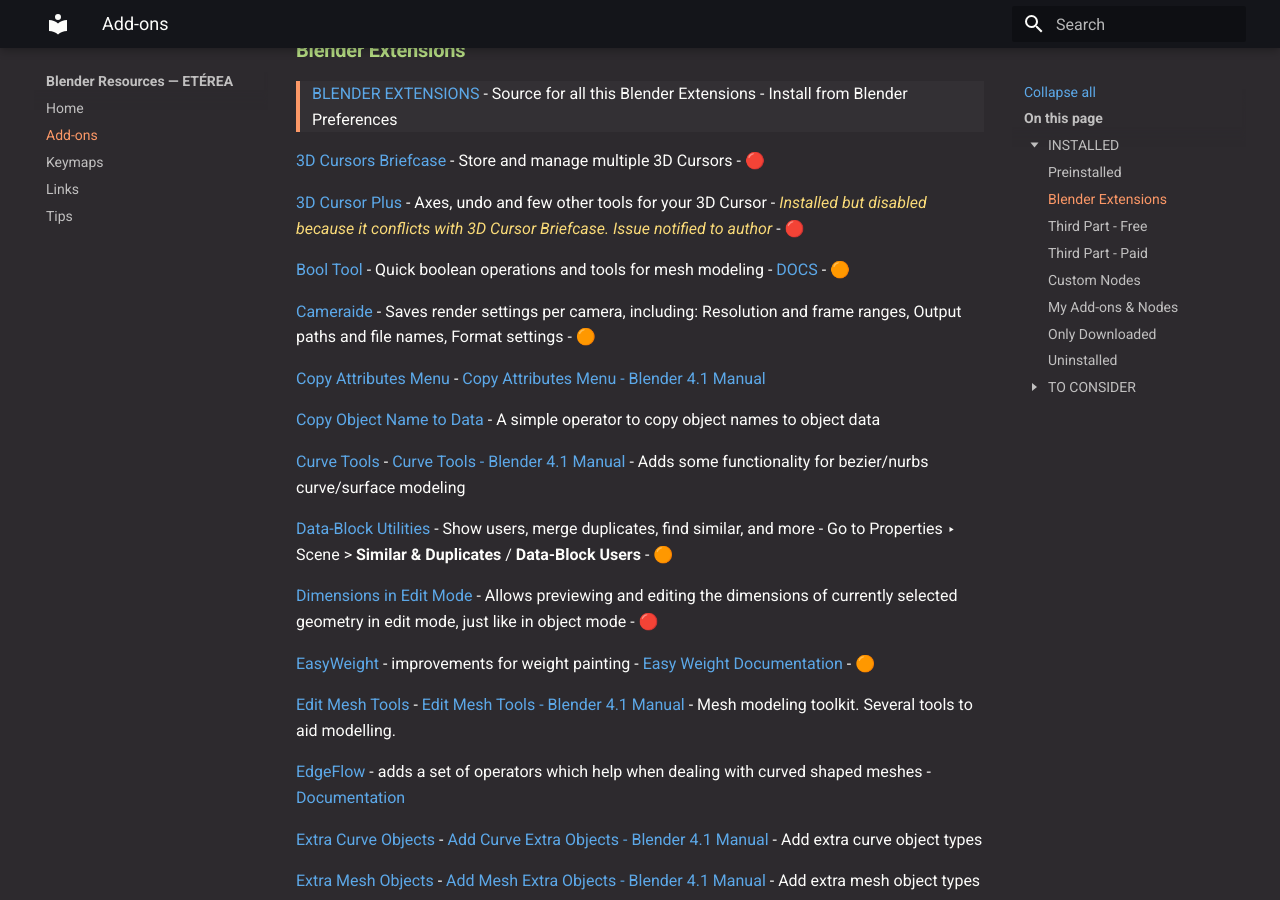
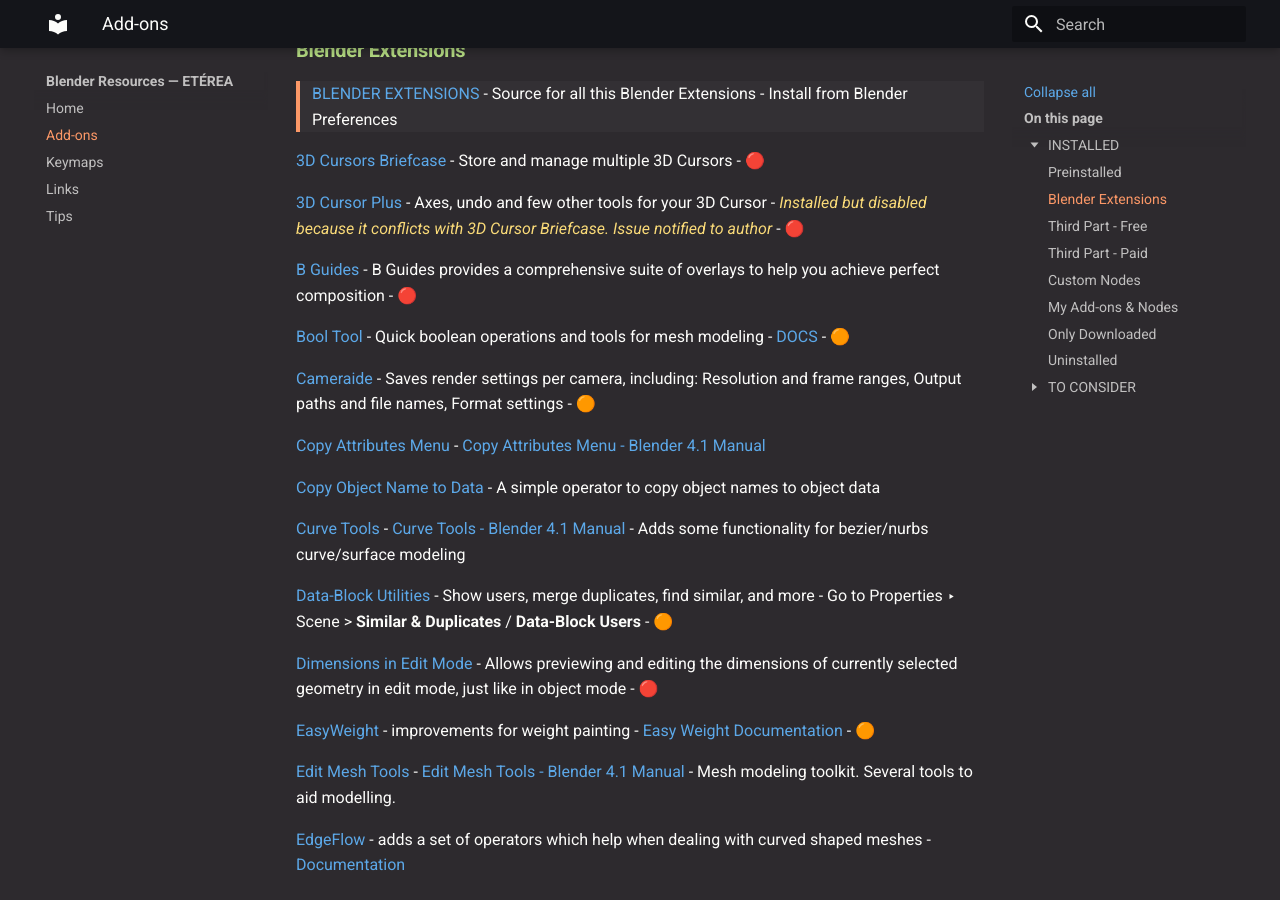
Before and after one commit to Eterea/blender, an MkDocs documentation site: the page built from docs/addons.md, in a window 1280 px wide and 900 px high, scrolled down 691 px. Built offline with MkDocs 1.6.1 and Material for MkDocs 9.7.7, drawn with Linux system fonts in a browser that asks for light colours.

Commit message:
Update addons.md

```diff
--- a/docs/addons.md
+++ b/docs/addons.md
@@ -25,6 +25,8 @@ This is pre-installed in 5.x
 [3D Cursors Briefcase](https://extensions.blender.org/add-ons/c3db/) - Store and manage multiple 3D Cursors - 🔴
 
 [3D Cursor Plus](https://extensions.blender.org/add-ons/cursor-plus/) - Axes, undo and few other tools for your 3D Cursor - *Installed but disabled because it conflicts with 3D Cursor Briefcase. Issue notified to author* - 🔴
+
+[B Guides](https://extensions.blender.org/add-ons/b-guides/) - B Guides provides a comprehensive suite of overlays to help you achieve perfect composition - 🔴
 
 [Bool Tool](https://extensions.blender.org/add-ons/bool-tool/) - Quick boolean operations and tools for mesh modeling - [DOCS](https://github.com/nickberckley/bool_tool/wiki) - 🟠
 
```
